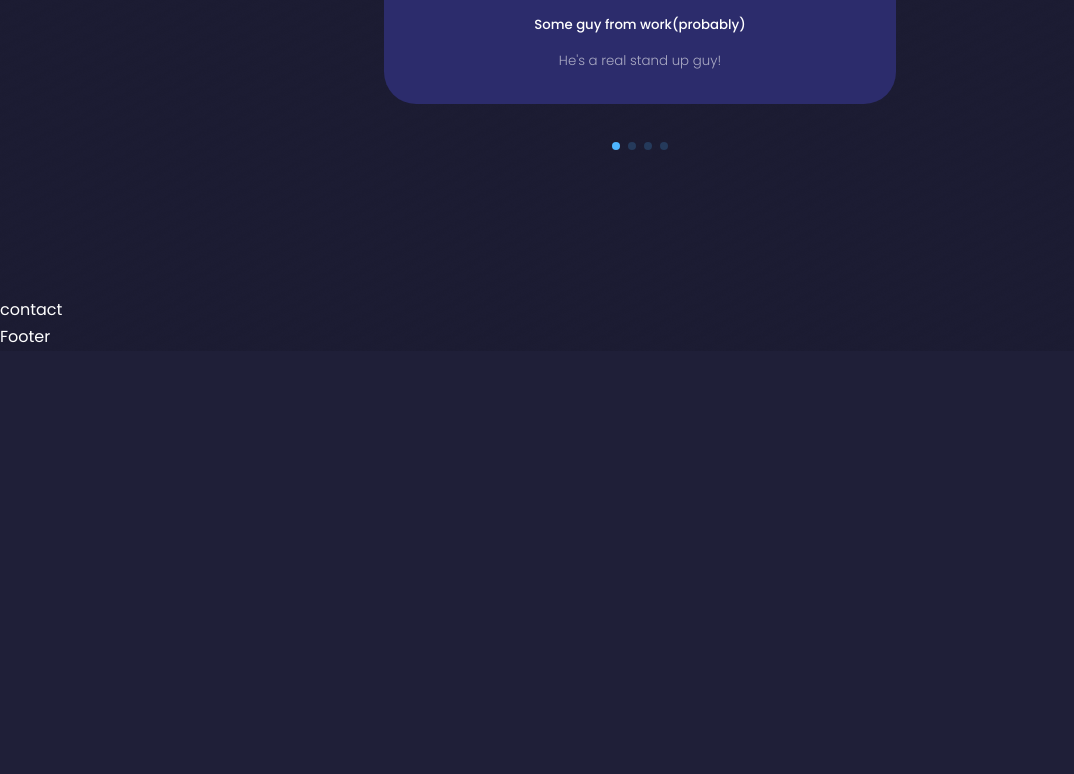
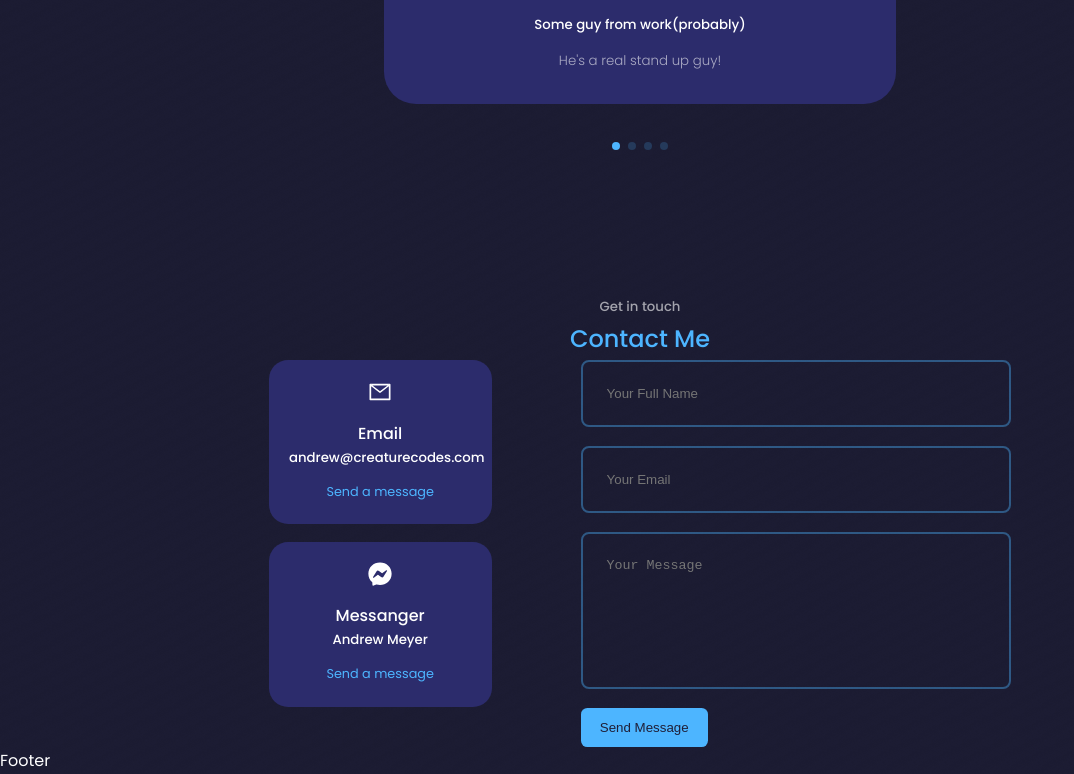
Before and after one commit to Creature-03/CC-dev-portfolio, a React (Create React App) app: page / in a window 1280 px wide. Shown: the part 2868-3642 px from the top of the page, without its empty margins (0-1074 px from the left). Before the commit the page ends 3219 px from the top, so only its background shows below. Built offline with nearby package versions, Linux system fonts and the light colour scheme.

Commit message:
created contact section

```diff
--- a/src/components/contact/Contact.jsx
+++ b/src/components/contact/Contact.jsx
@@ -1,10 +1,50 @@
-import React from 'react'
+import React, { useRef } from 'react'
 import './contact.css'
+import {AiOutlineMail} from 'react-icons/ai'
+import {FaFacebookMessenger} from 'react-icons/fa'
+import emailjs from 'emailjs-com';
+const Contact = () => {
+  const form = useRef();
 
-const contact = () => {
+  const sendEmail = (e) => {
+    e.preventDefault();
+
+    emailjs.sendForm('service_af7j4cm', 'template_hhpxi2q', form.current, 'MH2cN-sdVUwFrQwNp')
+
+    e.target.reset();
+  };
+
+
   return (
-    <section id='contact'>contact</section>
+    <section id='contact'>
+      <h5>Get in touch</h5>
+      <h2>Contact Me</h2>
+
+      <div className="container contactContainer">
+        <div className="contactOptions">
+          <article className="contactOption">
+            <AiOutlineMail className='contactOptionIcon'/>
+            <h4>Email</h4>
+            <h5>andrew@creaturecodes.com</h5>
+            <a href="mailto:andrew@creaturecodes.com" target='_blank'>Send a message</a>
+          </article>
+          <article className="contactOption">
+            <FaFacebookMessenger className='contactOptionIcon'/>
+            <h4>Messanger</h4>
+            <h5>Andrew Meyer</h5>
+            <a href="https://m.me/CreatureLabs03" target='_blank'>Send a message</a>
+          </article>
+        </div>
+        <form ref={form} onSubmit={sendEmail}>
+          <input type="text" name='name' placeholder='Your Full Name' required />
+          <input type="email" name="email" placeholder='Your Email' required />
+          <textarea name="message" rows="7" placeholder='Your Message' required></textarea>
+          <button type='submit' className='btn btn-primary'>Send Message</button>
+        </form>
+        </div>
+
+    </section>
   )
 }
 
-export default contact
+export default Contact
--- a/src/components/contact/contact.css
+++ b/src/components/contact/contact.css
@@ -0,0 +1,73 @@
+.container.contactContainer{
+    width: 58%;
+    display: grid;
+    grid-template-columns: 30% 58%;
+    gap: 12%;
+}
+
+.contactOptions{
+    display: flex;
+    flex-direction: column;
+    gap: 1.1rem;
+}
+
+.contactOption{
+    background: var(--color-bg-variant);
+    padding: 1.2rem;
+    border-radius: 1.2rem;
+    text-align: center;
+    border: 1px solid transparent;
+    transition: var(--transition);
+}
+
+.contactOption:hover{
+    background: transparent;
+    border-color: var(--color-primary-variant);
+}
+
+.contactOptionIcon{
+    font-size: 1.5rem;
+    margin-bottom: 0.5rem;
+}
+
+.contactOption a{
+    margin-top: 0.7rem;
+    display: inline-block;
+    font-size: 0.8rem;
+}
+
+/* Form */
+
+form{
+    display: flex;
+    flex-direction: column;
+    gap: 1.2rem;
+}
+
+input, textarea{
+    width: 100%;
+    padding: 1.5rem;
+    border-radius: 0.5rem;
+    background: transparent;
+    border: 2px solid var(--color-primary-variant);
+    resize: none;
+    color: var(--color-white);
+}
+
+/* Media Queries */
+
+/* Medium devices */
+@media screen and (max-width: 1024px) {
+    .container.contactContainer{
+        grid-template-columns: 1fr;
+        gap: 2rem;
+    }
+}
+
+/* Small devices */
+
+@media screen and (max-width: 600px) {
+    .container.contactContainer{
+        width: var(--container-width-md);
+    }
+}
```
